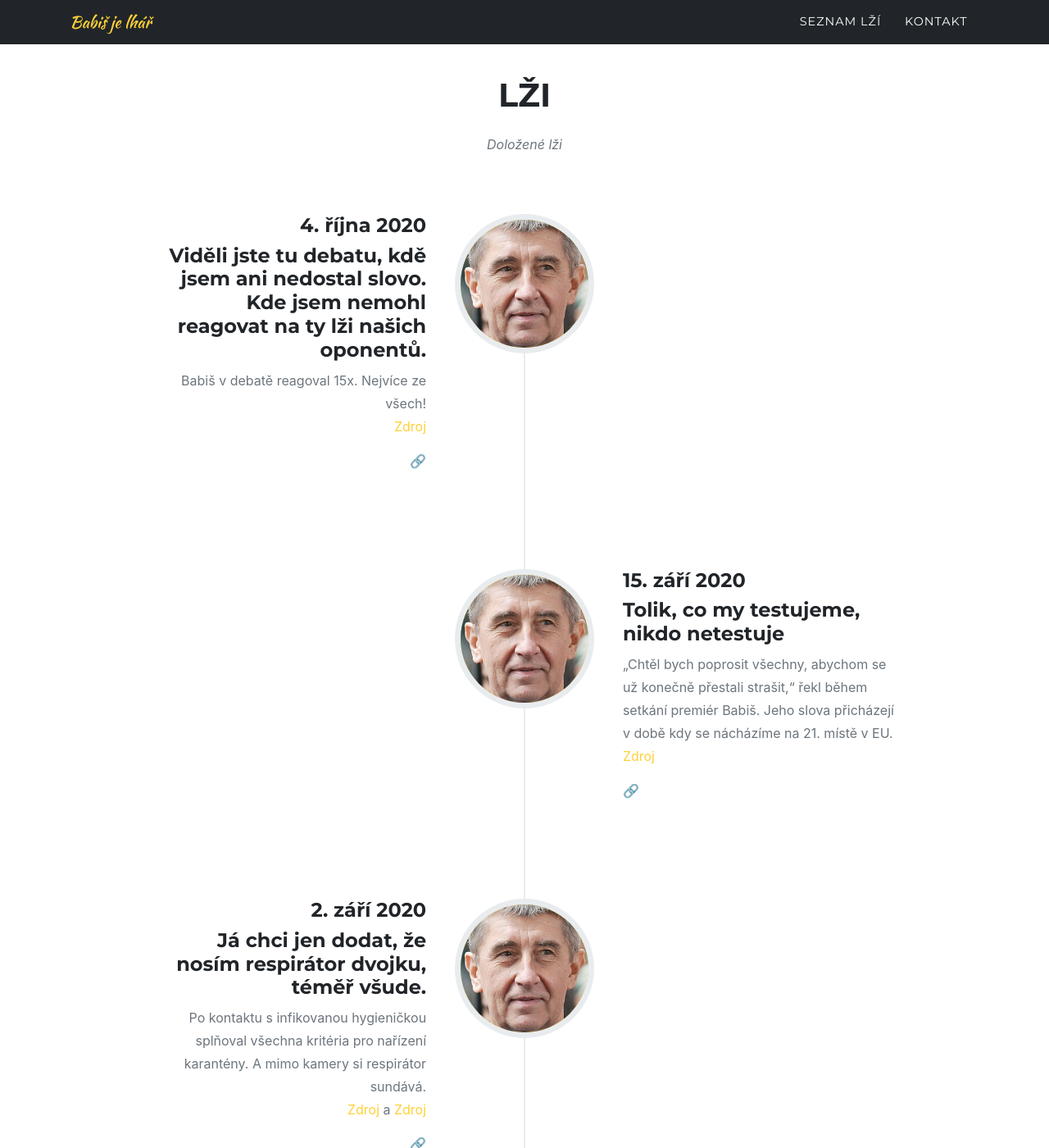
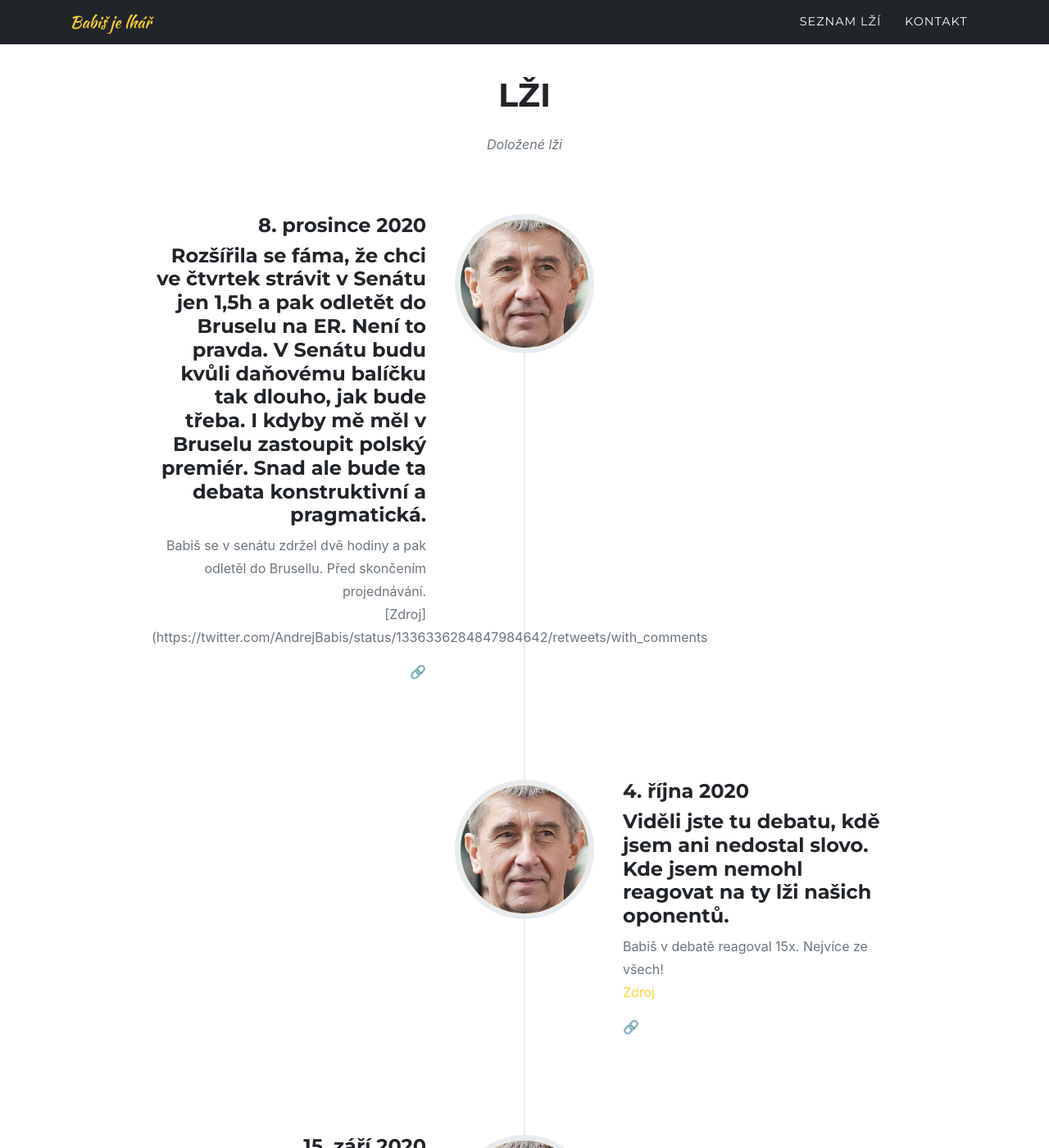
Before and after one commit to xsuchy/babisjelhar, a Jekyll site: the page built from index.md, in a window 1280 px wide and 1400 px high, scrolled down 1123 px. Shown: the whole window at 82% size. Built offline with Jekyll 4.4.1, drawn with Linux system fonts in a browser that asks for light colours; some web fonts are replaced.

Commit message:
dalsi lez

```diff
--- a/_data/sitetext.yml
+++ b/_data/sitetext.yml
@@ -33,6 +33,10 @@ timeline:
     section: timeline
     start_align: "left"
     events:
+      - title: "Rozšířila se fáma, že chci ve čtvrtek strávit v Senátu jen 1,5h a pak odletět do Bruselu na ER. Není to pravda. V Senátu budu kvůli daňovému balíčku tak dlouho, jak bude třeba. I kdyby mě měl v Bruselu zastoupit polský premiér. Snad ale bude ta debata konstruktivní a pragmatická."
+        year: "8. prosince 2020"
+        desc: "Babiš se v senátu zdržel dvě hodiny a pak odletěl do Brusellu. Před skončením projednávání. <br>[Zdroj](https://twitter.com/AndrejBabis/status/1336336284847984642/retweets/with_comments"
+        image: assets/img/timeline/1.jpg
       - title: "Viděli jste tu debatu, kdě jsem ani nedostal slovo. Kde jsem nemohl reagovat na ty lži našich oponentů."
         year: "4. října 2020"
         desc: "Babiš v debatě reagoval 15x. Nejvíce ze všech! <br>[Zdroj](https://twitter.com/michalblaha/status/1313493465016102912)"
```
